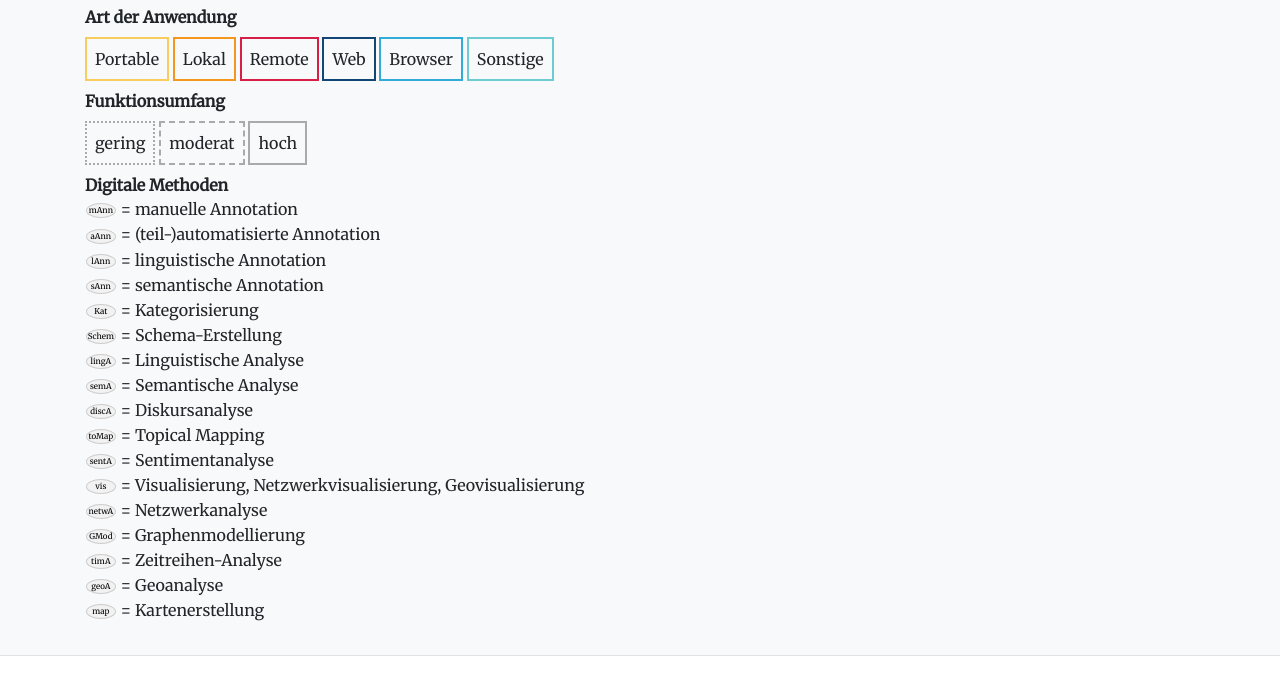
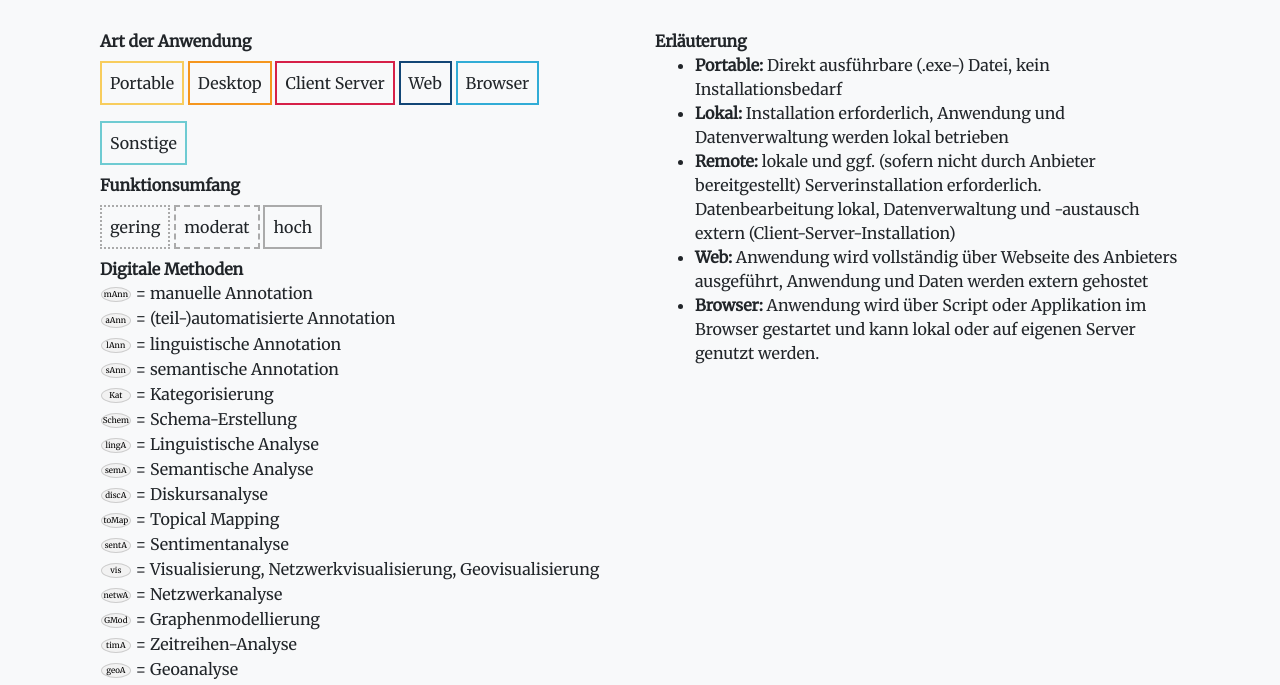
Before and after one commit to alexander-rossner/dh-researchtool-landscape, a website: page index.html in a window 1280 px wide. Shown: the part 2436-3121 px from the top of the page. Drawn offline with Linux system fonts and the light colour scheme; a web font is replaced by a local one.

Commit message:
Update index.html

```diff
--- a/index.html
+++ b/index.html
@@ -68,17 +68,21 @@
         </div>
       </div>
       <div class="card-columns" id="row-products"></div>
+            <div class="container">
         <div class="row-legend">
           <h2>Legende</h2>
+        </div>
+        <div class="row">
+          <div class="col">
             <div class="legend-description">Art der Anwendung</div>
             <div class="legend-item legend-item-apptype">
               <div class="apptype-portable">Portable</div>
             </div>
             <div class="legend-item legend-item-apptype">
-          <div class="apptype-desktop">Lokal</div>
+              <div class="apptype-desktop">Desktop</div>
             </div>
             <div class="legend-item legend-item-apptype">
-          <div class="apptype-client-server">Remote</div>
+              <div class="apptype-client-server">Client Server</div>
             </div>
             <div class="legend-item legend-item-apptype">
               <div class="apptype-web">Web</div>
@@ -100,7 +104,6 @@
             <div class="legend-item legend-item-fr">
               <div class="fr-hoch">hoch</div>
             </div>
-
             <div class="legend-description">Digitale Methoden</div>
             <div class="legend-item legend-item-digital-method">
               <div class="legend-item-digital-method-icon">mAnn</div>
@@ -171,7 +174,38 @@
               = Kartenerstellung
             </div>
           </div>
+          <div class="col">
+            <div class="legend-description">Erläuterung</div>
+            <ul>
+              <li>
+                <b>Portable:</b> Direkt ausführbare (.exe-) Datei, kein
+                Installationsbedarf
+              </li>
+              <li>
+                <b>Lokal:</b> Installation erforderlich, Anwendung und
+                Datenverwaltung werden lokal betrieben
+              </li>
+              <li>
+                <b>Remote:</b> lokale und ggf. (sofern nicht durch Anbieter
+                bereitgestellt) Serverinstallation erforderlich.
+                Datenbearbeitung lokal, Datenverwaltung und -austausch extern
+                (Client-Server-Installation)
+              </li>
+              <li>
+                <b>Web:</b> Anwendung wird vollständig über Webseite des
+                Anbieters ausgeführt, Anwendung und Daten werden extern gehostet
+              </li>
+              <li>
+                <b>Browser:</b> Anwendung wird über Script oder Applikation im
+                Browser gestartet und kann lokal oder auf eigenen Server genutzt
+                werden.
+              </li>
+            </ul>
           </div>
+        </div>
+      </div>
+    </div>
+    <div>&nbsp;</div>
 
     <!-- Footer -->
     <footer class="pt-4 py-md-5 pt-md-5 border-top bg-white">
```
Lines whose indentation alone changed are shown as unchanged.
